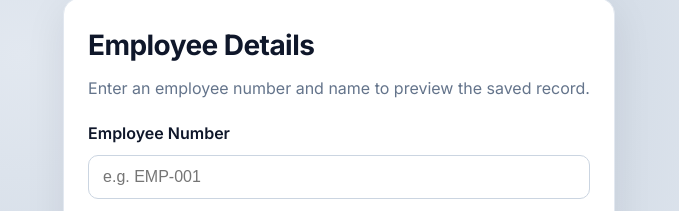
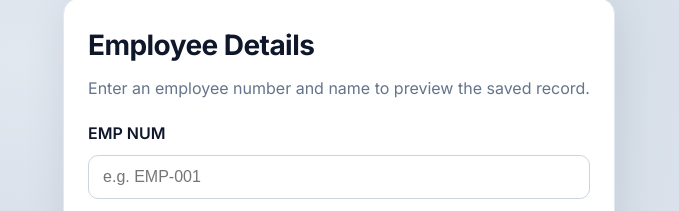
Before and after one commit to manomohan75/vibe, a React (Vite) app: page / in a window 1280 px wide. Shown: the part 145-356 px from the top of the page, without its empty margins (301-980 px from the left). Built offline with nearby package versions, Linux system fonts and the light colour scheme.

Commit message:
your message here

```diff
--- a/src/App.jsx
+++ b/src/App.jsx
@@ -34,7 +34,7 @@ export default function App() {
 
         <form className="form" onSubmit={handleSubmit}>
           <label className="field">
-            <span className="field__label">Employee Number</span>
+            <span className="field__label">EMP NUM</span>
             <input
               type="text"
               name="number"
@@ -74,7 +74,7 @@ export default function App() {
           {submitted ? (
             <dl>
               <div className="summary__row">
-                <dt>Employee Number</dt>
+                <dt>EMP NUM</dt>
                 <dd>{submitted.number}</dd>
               </div>
               <div className="summary__row">
```
